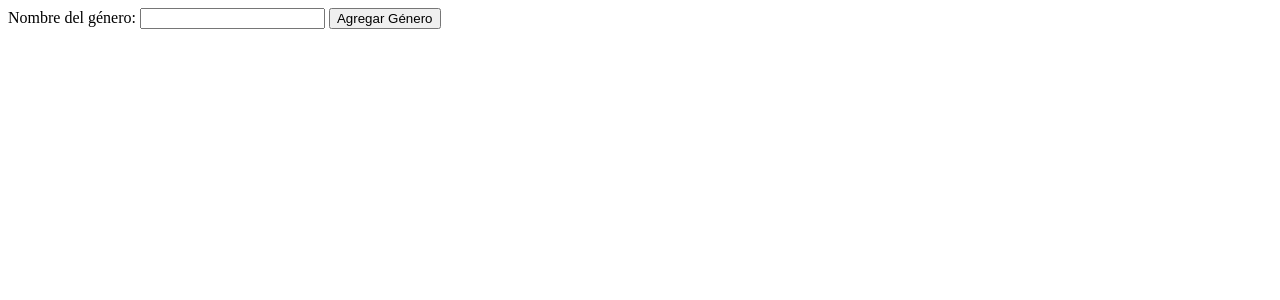
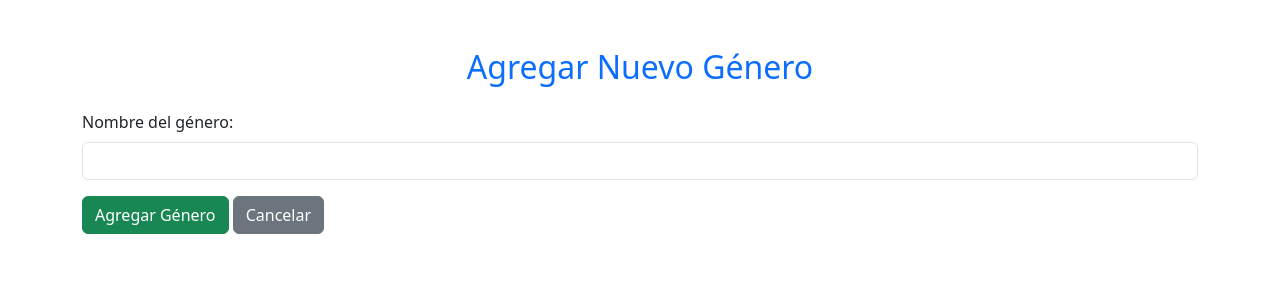
Before and after one commit to AndresArias28/app-PeliculasDjango, a Django app: page /vistaAgregarGenero/ in a window 1280 px wide. Shown: the top 300 px of the page. Run offline with Django 5.2, Linux system fonts and the light colour scheme.

Commit message:
corrigiendo nav y vistas

```diff
--- a/GestionPeliculas/GestionPeliculas/urls.py
+++ b/GestionPeliculas/GestionPeliculas/urls.py
@@ -5,10 +5,10 @@ from django.conf import settings
 from django.conf.urls.static import static
 
 urlpatterns = [
-    path('admin/', admin.site.urls),
-    path('', views.inicio),
+    path('admin/', admin.site.urls, name='admin'),
+    path('', views.inicio, name='inicio'),
     path('agregarGenero/', views.agregarGenero),
-    path('vistaAgregarGenero/', views.vistaAgregarGenero),
+    path('vistaAgregarGenero/', views.vistaAgregarGenero, name='agregar_genero'),
     path('listarPeliculas/', views.listarPeliculas, name='listar_peliculas'),
     path('agregarPelicula/', views.agregarPelicula),
     path('vistaAgregarPelicula/', views.vistaAgregarPelicula, name='agregar_pelicula'),
--- a/GestionPeliculas/appPeliculas/templates/agregarGenero.html
+++ b/GestionPeliculas/appPeliculas/templates/agregarGenero.html
@@ -3,17 +3,47 @@
 <head>
     <meta charset="UTF-8">
     <meta name="viewport" content="width=device-width, initial-scale=1.0">
-    <title>Document</title>
+    <title>Agregar Género</title>
+    <link href="https://cdn.jsdelivr.net/npm/bootstrap@5.3.3/dist/css/bootstrap.min.css" rel="stylesheet">
+
 </head>
 <body>
-    <div>
+    <div class="container mt-5">
+        <h2 class="text-center text-primary mb-4">Agregar Nuevo Género</h2>
         <form action="/agregarGenero/" method="post">
-            <label for="nombre">Nombre del género:</label>
-            <input type="text" id="txtNombre" name="txtNombre" required>
-            <button type="submit">Agregar Género</button>
-            {{ mensaje }}
+            <label for="nombre" class="form-label">Nombre del género:</label>
+            <input type="text" id="txtNombre" name="txtNombre" class="form-control mb-3" required>
+            <button type="submit" class="btn btn-success">Agregar Género</button>
+            <a href="{% url 'listar_peliculas' %}" class="btn btn-secondary">Cancelar</a>
+            {% csrf_token %}
+            {% if mensaje %}
+                <div class="alert alert-info mt-3" role="alert">
+                    {{ mensaje }}
+                </div>
+            {% endif %}
+            {% if error %}
+                <div class="alert alert-danger mt-3" role="alert">
+                    {{ error }}
+                </div>
+            {% endif %}
+            {% if success %}
+                <div class="alert alert-success mt-3" role="alert">
+                    {{ success }}
+                </div>
+            {% endif %}
+            {% if warning %}
+                <div class="alert alert-warning mt-3" role="alert">
+                    {{ warning }}
+                </div>
+            {% endif %}
+            {% if info %}
+                <div class="alert alert-info mt-3" role="alert">
+                    {{ info }}
+                </div>
+            {% endif %}
         </form>
     </div>
+<script src="https://cdn.jsdelivr.net/npm/bootstrap@5.3.0/dist/js/bootstrap.bundle.min.js"></script>
 
 </body>
 </html>
--- a/GestionPeliculas/appPeliculas/templates/agregarPelicula.html
+++ b/GestionPeliculas/appPeliculas/templates/agregarPelicula.html
@@ -13,7 +13,7 @@
 <div class="container mt-5">
     <h2 class="text-center text-success mb-4">🎬 Agregar Nueva Película</h2>
 
-    <form action="/guardarPelicula/" method="post" enctype="multipart/form-data" class="card p-4 shadow">
+    <form action="/agregarPelicula/" method="post" enctype="multipart/form-data" class="card p-4 shadow">
         {% csrf_token %}
 
         <div class="mb-3">
--- a/GestionPeliculas/appPeliculas/templates/inicio.html
+++ b/GestionPeliculas/appPeliculas/templates/inicio.html
@@ -24,8 +24,9 @@
                     <li class="nav-item">
                         <a class="nav-link" href="{% url 'listar_peliculas' %}">📋 Ver Películas</a>
                     </li>
+
                     <li class="nav-item">
-                        <a class="nav-link" href="{% url 'agregar_pelicula' %}">➕ Agregar Película</a>
+                        <a class="nav-link" href="{% url 'agregar_genero' %}">➕ Agregar Género</a>
                     </li>
                 </ul>
             </div>
--- a/GestionPeliculas/appPeliculas/views.py
+++ b/GestionPeliculas/appPeliculas/views.py
@@ -5,8 +5,11 @@ from appPeliculas.models import Pelicula, Genero
 from django.views.decorators.csrf import csrf_exempt
 from django.conf import settings
 import os
+from django.shortcuts import render
+from .models import Pelicula, Genero
+from django.db import DatabaseError
 
-# Create your views here.
+
 def inicio(request):
     return render(request, 'inicio.html')
 
@@ -19,12 +22,17 @@ def agregarGenero(request):
         mensaje = 'Genero agregado correctamente'
     except Error as e:
         mensaje = str(e)
-    retorno = {'mensaje': mensaje }
-    return render(request, 'agregarGenero.html', retorno)
+
+    peliculas = Pelicula.objects.all()
+    contexto = {
+        'mensaje': mensaje,
+        'peliculas': peliculas,
+    }
+
+    return render(request, 'listarPeliculas.html', contexto)
 
 def vistaAgregarGenero(request):
     return render(request, 'agregarGenero.html')
-
 
 def listarPeliculas(request):
     peliculas = Pelicula.objects.all()
@@ -32,14 +40,9 @@ def listarPeliculas(request):
     retorno = {'peliculas': peliculas}
     return render(request, 'listarPeliculas.html', retorno)
 
-from django.shortcuts import render
-from .models import Pelicula, Genero
-from django.db import DatabaseError  # Asegúrate de importar los errores correctos
-
 def agregarPelicula(request):
     message = ''
     pelicula = None
-
     try:
         codigo = request.POST['txtcodigo']
         titulo = request.POST['txttitulo']
@@ -51,7 +54,7 @@ def agregarPelicula(request):
 
         genero = Genero.objects.get(pk=id_genero)
 
-        # Crear el objeto Pelicula
+        # crear el objeto Pelicula
         pelicula = Pelicula(
             pelCodigo=codigo,
             pelTitulo=titulo,
```
Also changed, not shown: GestionPeliculas/appPeliculas/templates/listarPeliculas.html (+14 -0 lines).
